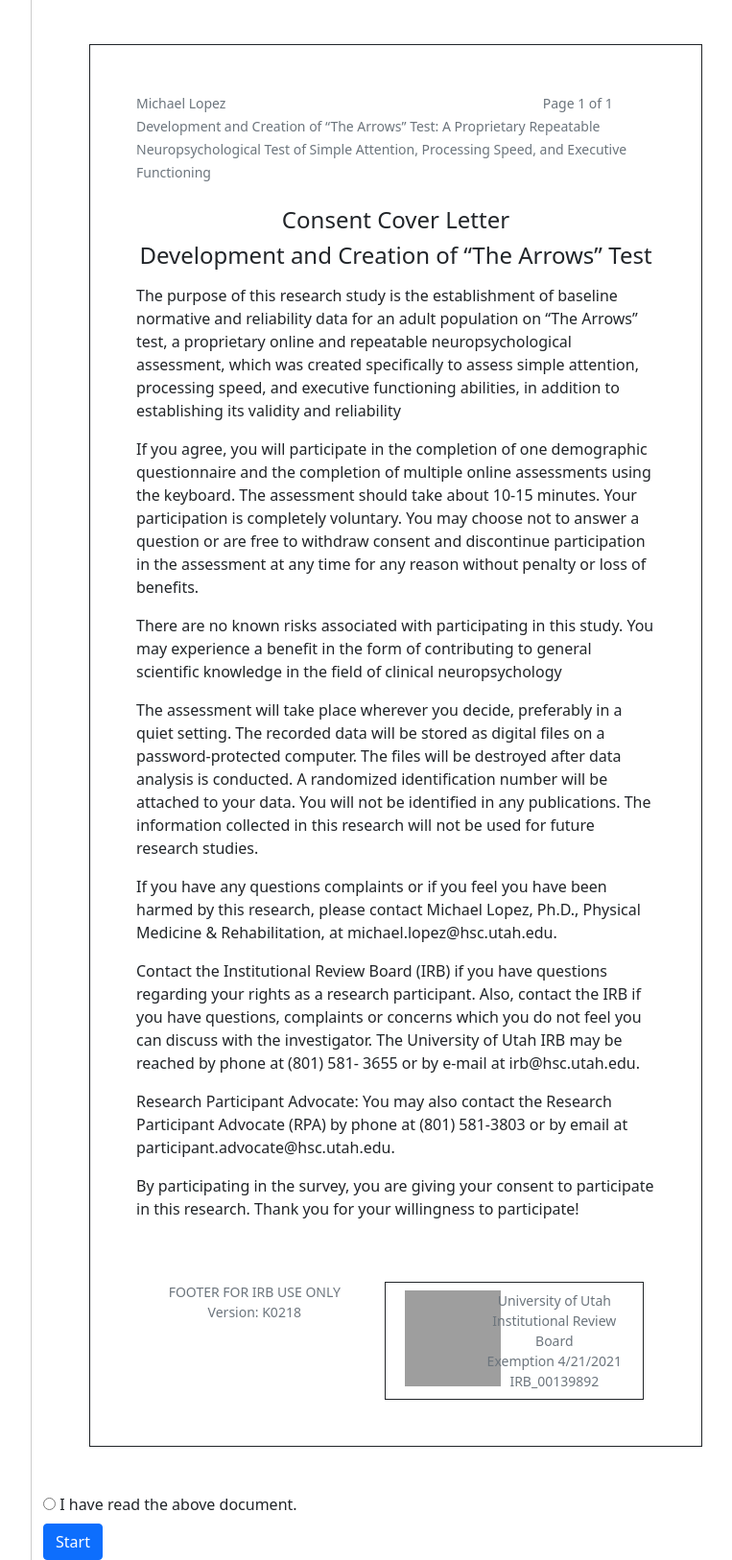
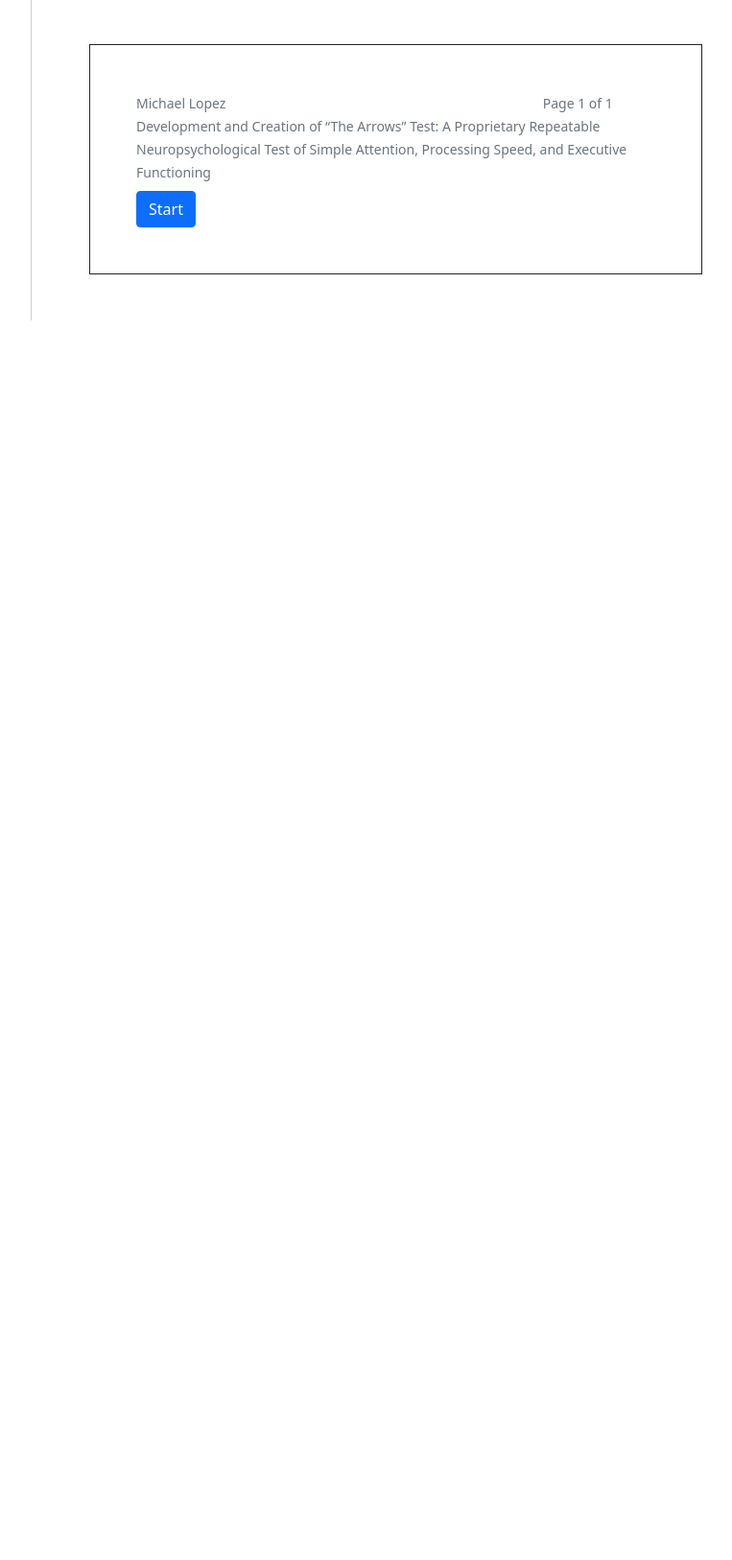
Before and after one commit to rohansroy/cognition, a Django app: page / in a window 1280 px wide. Shown: the part 1124-2750 px from the top of the page at 96% size, without its empty margins (418-1181 px from the left). After the commit the page ends 1458 px from the top, so only its background shows below. Run offline with Django 3.2, Linux system fonts and the light colour scheme; data comes from the database, SQL or seed files in the repository; grey boxes are pictures that could not be loaded.

Commit message:
disable Consent letter

```diff
--- a/cognitive_skills/templates/cognitive_skills/index.html
+++ b/cognitive_skills/templates/cognitive_skills/index.html
@@ -43,7 +43,8 @@
               <small class="text-muted">Development and Creation of “The Arrows” Test: A Proprietary Repeatable Neuropsychological Test of Simple Attention, Processing Speed, and Executive Functioning</small>
             </div>
           </div>
-          <div class="row">
+          <!-- Disabled at Mike's Request -->
+          <!-- <div class="row">
             <div class="col-12">
               <h4 class="text-center mt-4">Consent Cover Letter</h4>
               <h4 class="text-center">Development and Creation of “The Arrows” Test</h4>
@@ -97,7 +98,7 @@
         <div class="form-group mt-3">
           <input name="confirmation_checkbox" type="radio" required>
           <label for="confirmation_checkbox">I have read the above document.</label>
-        </div>
+        </div> -->
         <div class="form-group">
           <button type="submit" class="mt-2 btn btn-primary">Start</button>
         </div>
```
